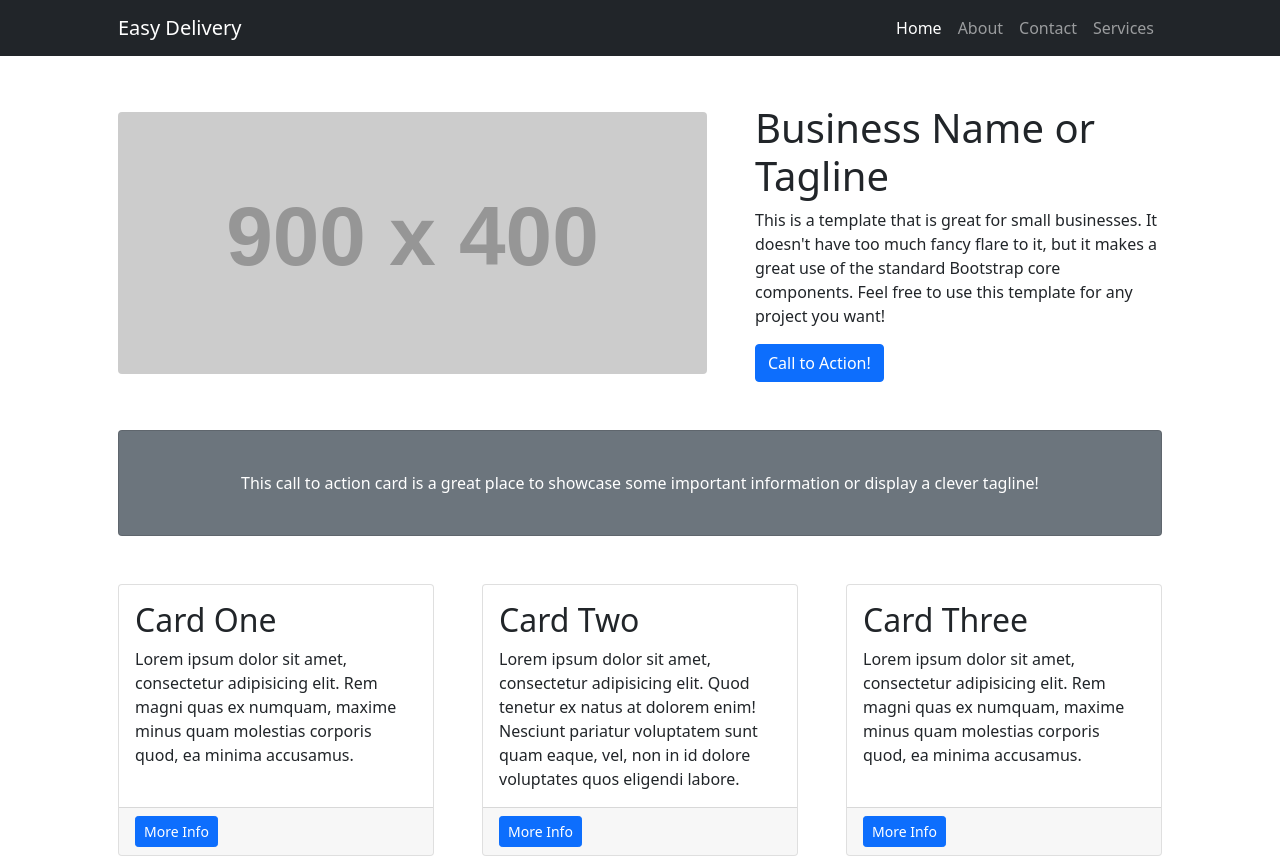
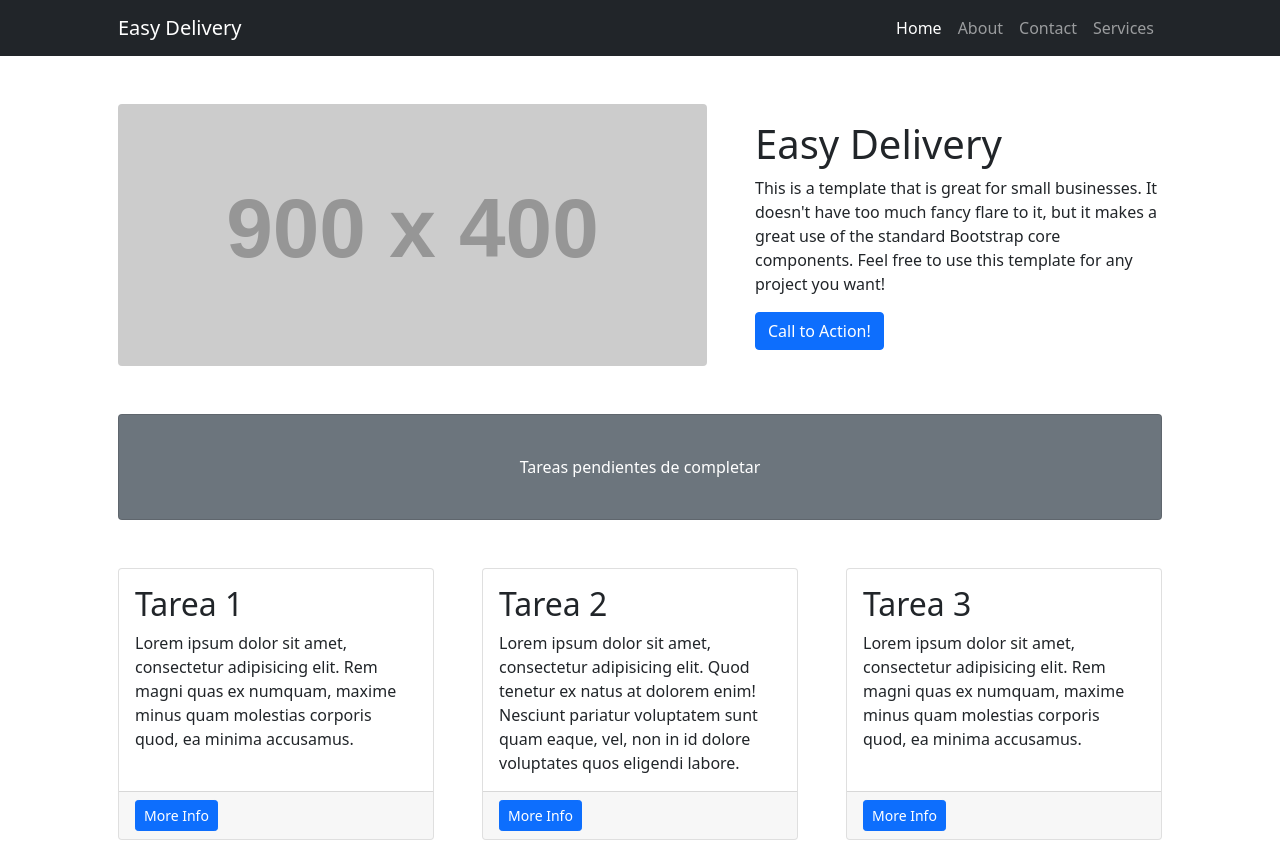
Before and after one commit to mZubeldia/easy-delivery, a React (Create React App) app in the folder easy-delivery-bootstrap/: page / in a window 1280 px wide. Shown: the top 857 px of the page. Built offline with nearby package versions, Linux system fonts and the light colour scheme.

Commit message:
modify text header, footer and cards

```diff
--- a/easy-delivery-bootstrap/src/App.js
+++ b/easy-delivery-bootstrap/src/App.js
@@ -60,7 +60,7 @@ function App() {
             />
           </div>
           <div class="col-lg-5">
-            <h1 class="font-weight-light">Business Name or Tagline</h1>
+            <h1 class="font-weight-light">Easy Delivery</h1>
             <p>
               This is a template that is great for small businesses. It doesn't
               have too much fancy flare to it, but it makes a great use of the
@@ -75,10 +75,7 @@ function App() {
 
         <div class="card text-white bg-secondary my-5 py-4 text-center">
           <div class="card-body">
-            <p class="text-white m-0">
-              This call to action card is a great place to showcase some
-              important information or display a clever tagline!
-            </p>
+            <p class="text-white m-0">Tareas pendientes de completar</p>
           </div>
         </div>
 
@@ -86,7 +83,7 @@ function App() {
           <div class="col-md-4 mb-5">
             <div class="card h-100">
               <div class="card-body">
-                <h2 class="card-title">Card One</h2>
+                <h2 class="card-title">Tarea 1</h2>
                 <p class="card-text">
                   Lorem ipsum dolor sit amet, consectetur adipisicing elit. Rem
                   magni quas ex numquam, maxime minus quam molestias corporis
@@ -103,7 +100,7 @@ function App() {
           <div class="col-md-4 mb-5">
             <div class="card h-100">
               <div class="card-body">
-                <h2 class="card-title">Card Two</h2>
+                <h2 class="card-title">Tarea 2</h2>
                 <p class="card-text">
                   Lorem ipsum dolor sit amet, consectetur adipisicing elit. Quod
                   tenetur ex natus at dolorem enim! Nesciunt pariatur voluptatem
@@ -121,7 +118,7 @@ function App() {
           <div class="col-md-4 mb-5">
             <div class="card h-100">
               <div class="card-body">
-                <h2 class="card-title">Card Three</h2>
+                <h2 class="card-title">Tarea 3</h2>
                 <p class="card-text">
                   Lorem ipsum dolor sit amet, consectetur adipisicing elit. Rem
                   magni quas ex numquam, maxime minus quam molestias corporis
@@ -140,7 +137,7 @@ function App() {
       <footer class="py-5 bg-dark">
         <div class="container px-4 px-lg-5">
           <p class="m-0 text-center text-white">
-            Copyright &copy; Your Website 2021
+            Copyright &copy; Easy Delivery 2021
           </p>
         </div>
       </footer>
```
